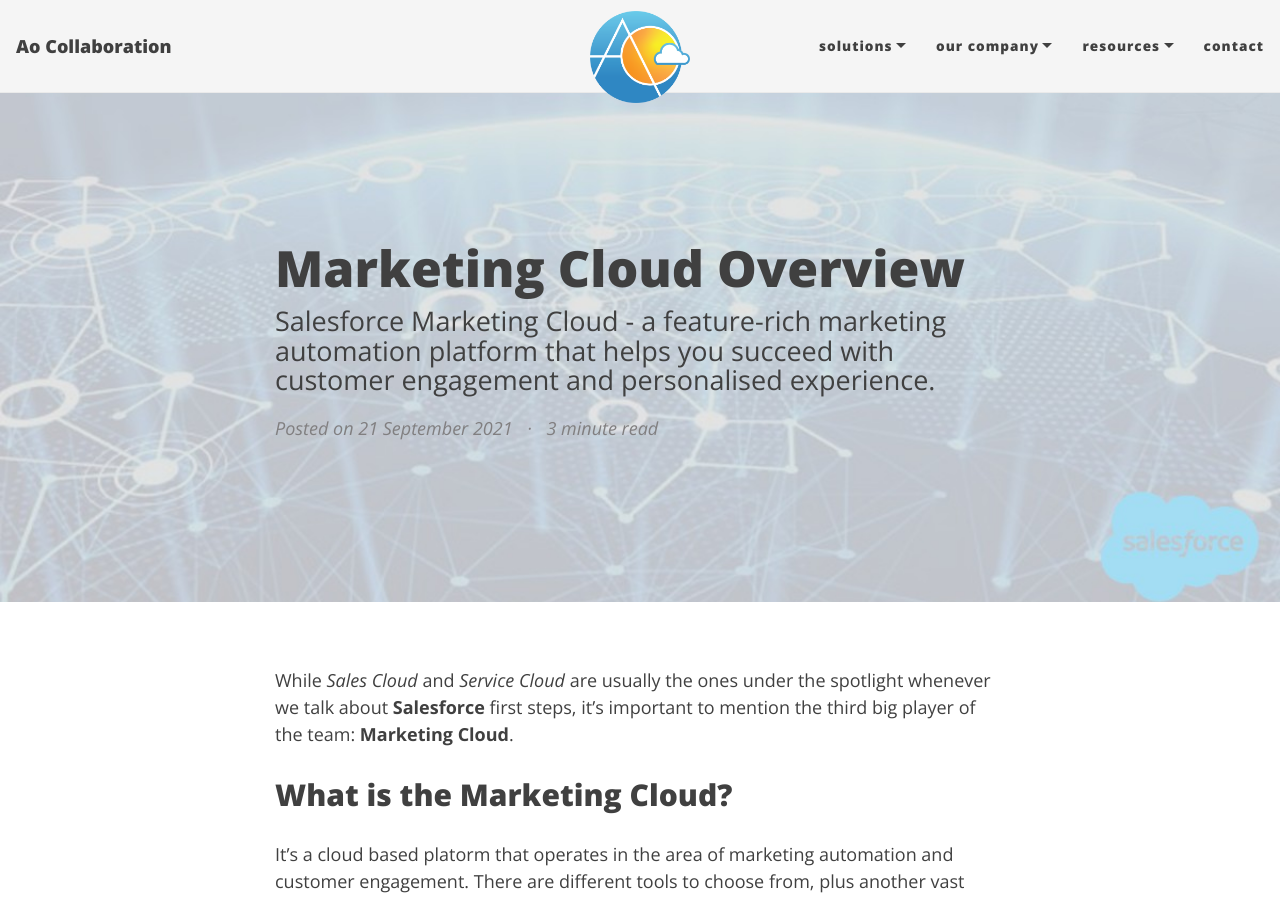
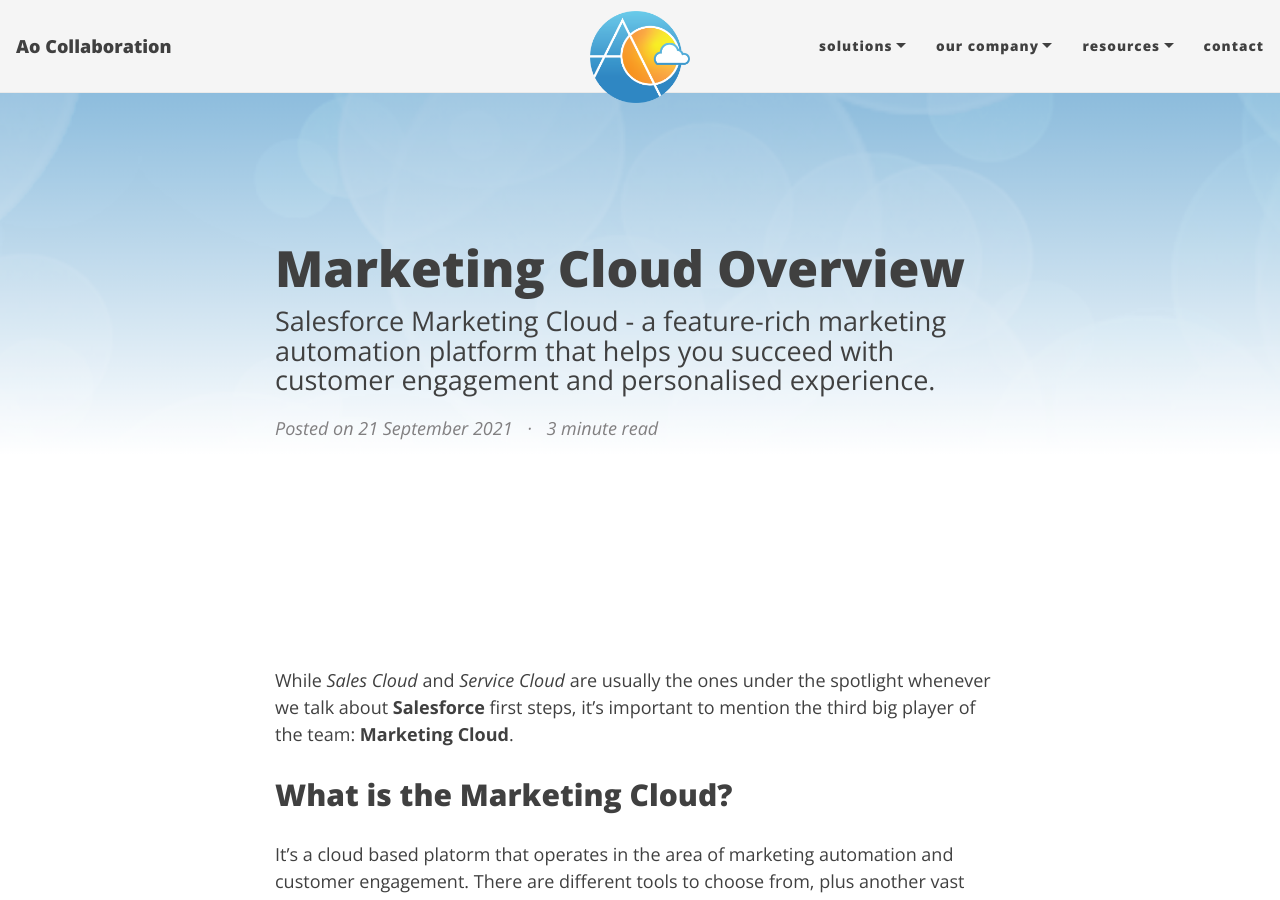
Before and after one commit to Ao-Collaboration/Ao-Collaboration.github.io, a Jekyll site: the page built from _posts/2021-09-21-salesforce-marketing-cloud-overview.md, in a window 1280 px wide and 900 px high. Built offline with Jekyll 4.4.1, drawn with Linux system fonts in a browser that asks for light colours; nearby versions of some CDN libraries; comment, search, counter and statistics services are not loaded.

Commit message:
Update 2021-09-21-salesforce-marketing-cloud-overview.md

```diff
--- a/_posts/2021-09-21-salesforce-marketing-cloud-overview.md
+++ b/_posts/2021-09-21-salesforce-marketing-cloud-overview.md
@@ -2,7 +2,7 @@
 layout: post
 title: Marketing Cloud Overview
 subtitle: Salesforce Marketing Cloud - a feature-rich marketing automation platform that helps you succeed with customer engagement and personalised experience.
-cover-img: /assets/img/2020-11-30coverV6.jpg
+cover-img: assets/img/main-header.png
 thumbnail-img: /assets/img/2020-11-30Thumb.jpg
 share-img: /assets/img/2020-11-30coverV6.jpg
 tags: [Helpful Tips, Salesforce, Marketing, Marketing Cloud, Small Businesses]
```
